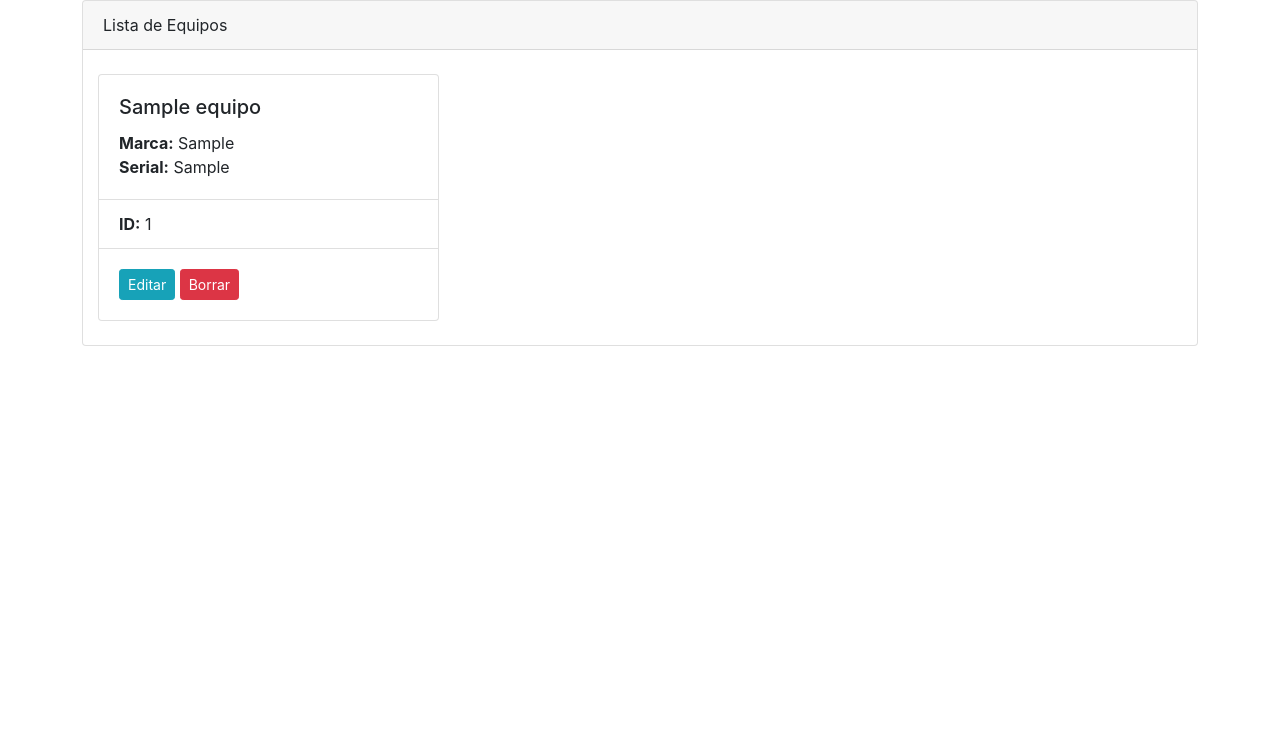
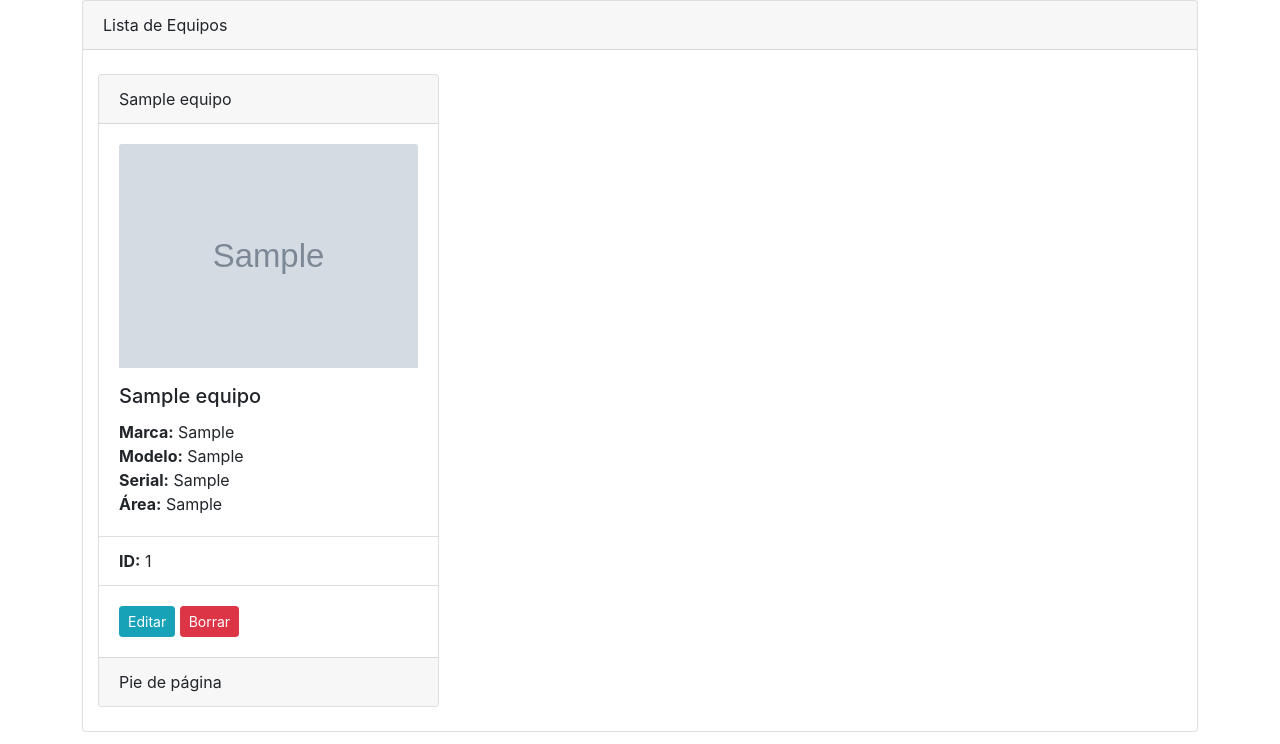
Before and after one commit to CamilaM25/Entrega_2, a Django app: page /Equipos in a window 1280 px wide. Shown: the part 56-800 px from the top of the page. Run offline with Django 5.2, Linux system fonts and the light colour scheme; tables that the repository leaves empty hold one stand-in row (values such as "Sample post"); grey boxes marked "Sample" are stand-in pictures; some libraries are stand-ins or nearby versions.

Commit message:
Trae imagenes de la bd y edita imagen de Equipos

```diff
--- a/Hospital/hce/templates/Equipos/editar.html
+++ b/Hospital/hce/templates/Equipos/editar.html
@@ -69,6 +69,11 @@
               </option>
               {% endfor %}
           </select>
+          <div class="form-group">
+            <label for="">Imagen</label>
+            <input type="file" name="imagen" id="imagen" class="form-control" >
+          </div>
+          {{ form.as_p }}
       </div>
 
 
--- a/Hospital/hce/templates/Equipos/index.html
+++ b/Hospital/hce/templates/Equipos/index.html
@@ -1,8 +1,8 @@
 {% extends "base.html" %}
 
-{% block title%} Lista de equipos {% endblock  %}
+{% block title %} Lista de equipos {% endblock %}
 
-{% block contenido%}
+{% block contenido %}
 
 <div class="card">
     <div class="card-header">
@@ -12,19 +12,23 @@
 {% load static %}
 <link rel="stylesheet" href="https://stackpath.bootstrapcdn.com/bootstrap/4.5.2/css/bootstrap.min.css">
 
-<div class="container mt-4">
+<div class="container-fluid mt-4">
   <div class="row">
     {% for equipo in equipos %}
       <div class="col-md-4 mb-4">
-        <div class="card" style="width: 100%;">
-          <!-- Imagen de equipo o imagen por defecto si no existe -->
-          <!-- <img class="card-img-top" src="{{ equipo.imagen_url|default:'{% static "images/default_image.jpg" %}' }}" alt="Imagen de {{ equipo.Nombre }}"> -->
+        <div class="card">
+          <div class="card-header">
+            {{ equipo.Nombre }}
+          </div>
           <div class="card-body">
+            <img class="card-img-top mb-3" src="{% if equipo.imagen %}{{ equipo.imagen.url }}{% else %}{% static 'images/default_image.jpg' %}{% endif %}" alt="Imagen de {{ equipo.Nombre }}">
             <h5 class="card-title">{{ equipo.Nombre }}</h5>
             <p class="card-text">
               <strong>Marca:</strong> {{ equipo.Marca }}<br>
+              <strong>Modelo:</strong> {{ equipo.Modelo }}<br>
               <strong>Serial:</strong> {{ equipo.Serial }}<br>
-
+              <strong>Área:</strong> {{ equipo.Area }}<br>
+              <!--<strong>Responsable:</strong> {{ equipo.Responsable }}<br>-->
             </p>
           </div>
           <ul class="list-group list-group-flush">
@@ -34,6 +38,7 @@
             <a href="{% url 'editar' equipo.id %}" class="btn btn-info btn-sm">Editar</a>
             <a href="{% url 'borrar' equipo.id %}" class="btn btn-danger btn-sm">Borrar</a>
           </div>
+          <div class="card-footer">Pie de página</div>
         </div>
       </div>
     {% endfor %}
--- a/Hospital/hce/urls.py
+++ b/Hospital/hce/urls.py
@@ -15,4 +15,4 @@ urlpatterns = [
     path('Responsables/crear' , views.Responsablescrear, name='Responsablescrear'),
 
 
-]
+]+ static(settings.MEDIA_URL, document_root=settings.MEDIA_ROOT)
```
Also changed, not shown: Hospital/imagenes/computador_KHJBsNc.jpg (added), Hospital/imagenes/escritorio_ziDnnFO.jpeg (added), Hospital/imagenes/monitor_RbBnced.jpg (added), Hospital/imagenes/ventilador_CTvnE08.jpg (added).
